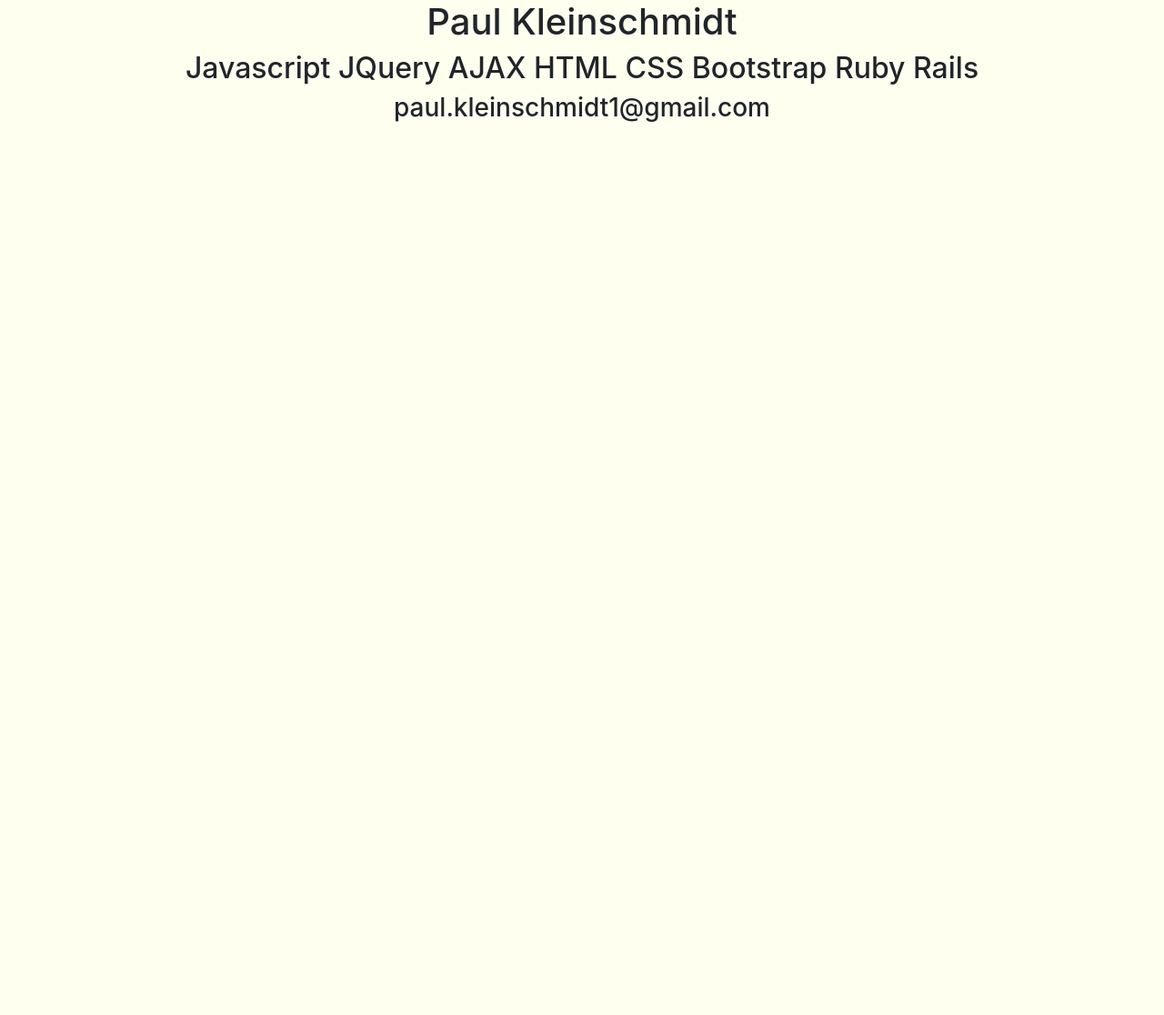
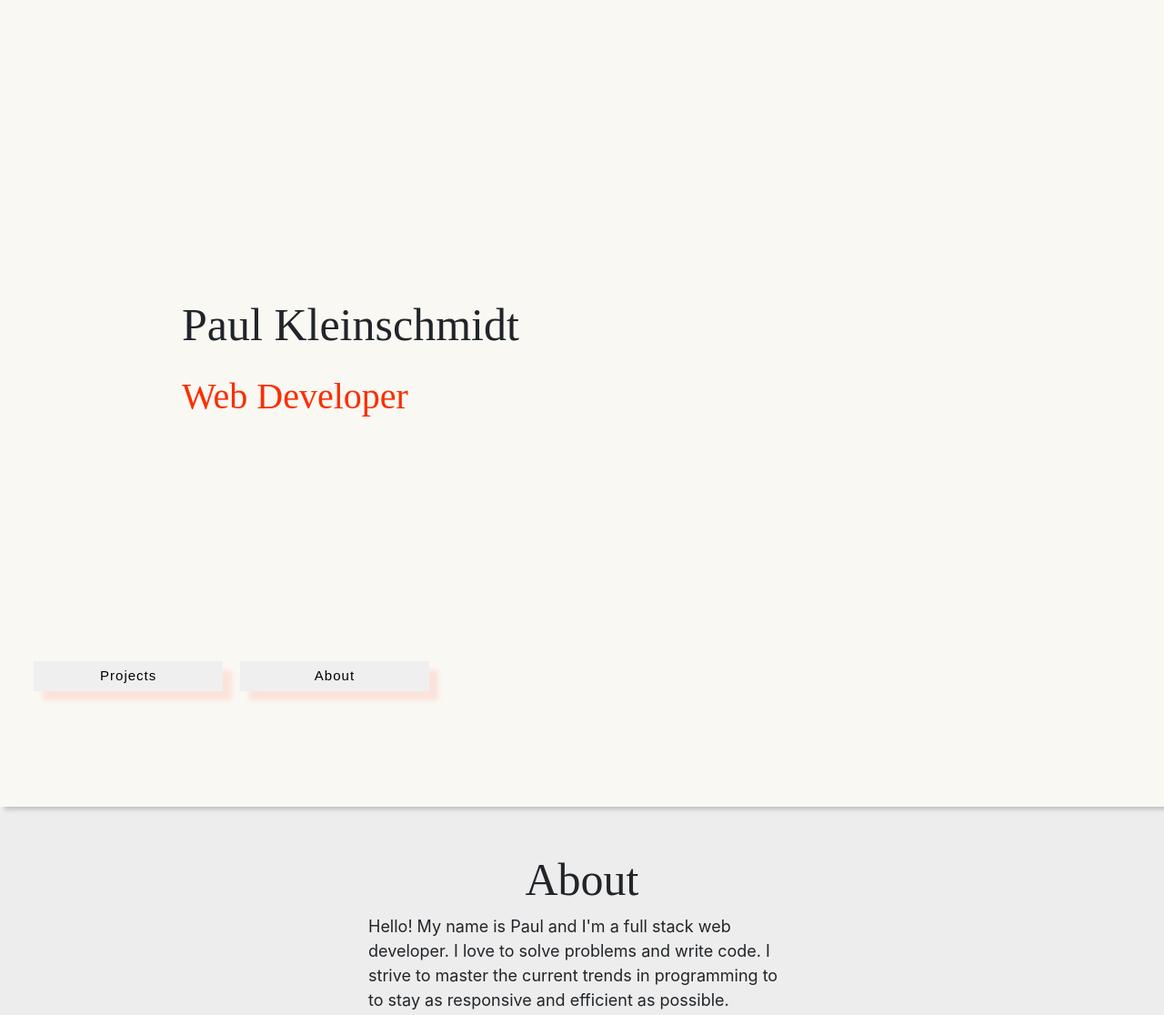
Before and after one commit to PaulKleinschmidt/old-portfolio, a website: page index.html in a window 1280 px wide. Shown: the whole page at 91% size. Before the commit the page ends 800 px from the top, so only its background shows below. Drawn offline with nearby package versions, Linux system fonts and the light colour scheme; a web font is replaced by a local one.

Commit message:
Adds about section and styling
edited index.html and main.css
adds buttons to scroll to different parts of page

```diff
--- a/index.html
+++ b/index.html
@@ -1,20 +1,34 @@
 <!DOCTYPE html>
 <html>
     <head>
-      <title>Portfolio</title>
+      <title>Paul Kleinschmidt</title>
       <link rel="stylesheet" href="https://maxcdn.bootstrapcdn.com/bootstrap/4.0.0-beta.2/css/bootstrap.min.css" integrity="sha384-PsH8R72JQ3SOdhVi3uxftmaW6Vc51MKb0q5P2rRUpPvrszuE4W1povHYgTpBfshb" crossorigin="anonymous">
       <meta name="viewport" content="width=device-width, initial-scale=1">
+      <link href="https://fonts.googleapis.com/css?family=Rasa" rel="stylesheet">
 
       <link rel="stylesheet" type="text/css" href="main.css">
       <script src="https://code.jquery.com/jquery-3.2.1.min.js"></script>
       <script src="index.js" type="text/javascript" charset="utf-8" defer></script>
     </head>
     <body class="container-fluid">
+      <div class="top">
+      <div class="row-fluid name">
+        <div class="col-sm-12 name">Paul Kleinschmidt </br><span>Web Developer</span></div>
+      </div>
 
-      <h1> Paul Kleinschmidt </h1>
+      <div class="row-fluid about">
+        <input type="button" value="Projects" class="col-sm-2 button">
+        <input type="button" value="About" class="col-sm-2 button" onClick="document.getElementById('middle').scrollIntoView({ behavior: 'smooth' });">
+      </div>
+    </div>
 
-      <h2>Javascript JQuery AJAX HTML CSS Bootstrap Ruby Rails</h2>
+    <div id="middle">
+    <div class="row-fluid about-section">
+      <h1 class="about-header">About</h1>
+      <div class="col-sm-12 about-me-blurb">Hello! My name is Paul and I'm a full stack web developer. I love to solve problems and write code. I strive to master the current trends in programming to to stay as responsive and efficient as possible.</p>
+    </div>
+    </div>
+  </div>
 
-      <h3>paul.kleinschmidt1@gmail.com</h3>
     </body>
 </html>
--- a/main.css
+++ b/main.css
@@ -1,7 +1,69 @@
 body {
-  background: #FFFFF0;
+  background : #ededed;
+  padding: 0;
+  margin: 0 auto;
 }
 
-body {
+.top {
+  height: 100%;
+  background-color: #faf8f3;
+  box-shadow: 5px 3px 5px 0px rgba(1,1,1,0.2);
+}
+
+.middle {
+
+}
+
+.container-fluid {
+  width: 100%;
+  padding: 0;
+  margin: 0 auto;
+}
+
+.name {
+  padding: 160px 0 0 0;
+  font-size: 50px;
+  text-align: left;
+  padding-left: 100px;
+  font-family: 'Rasa', serif;
+}
+
+.name > span {
+  font-size: 40px;
+  color: #fb2e01;
+}
+
+.about {
+  padding-left: 30px;
+  padding-top: 250px;
+  padding-bottom: 120px;
+  font-family: arial;
+
+}
+
+.about-header {
+  font-size: 50px;
   text-align: center;
+  font-family: 'Rasa', serif;
+  padding-top: 50px;
+
 }
+
+.about-section {
+  text-align: left;
+  padding-bottom: 600px;
+  font-size: 18px;
+  margin: 0 auto;
+  max-width: 500px;
+}
+
+.button {
+  color: black;
+  padding: 5px;
+  font-size: 15px;
+  box-shadow: 10px 10px 5px 0px rgba(251,46,1,0.1);
+  border: none;
+  margin: 7px;
+  border: .5px black;
+  letter-spacing: 1px;
+}
```
